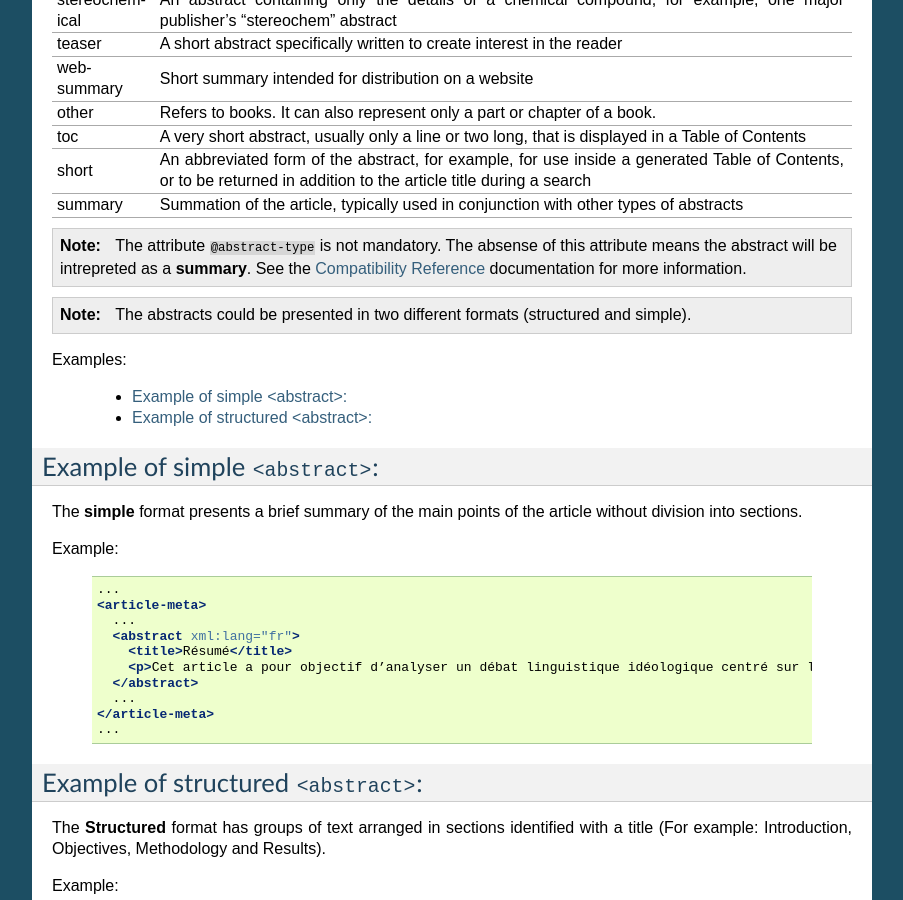
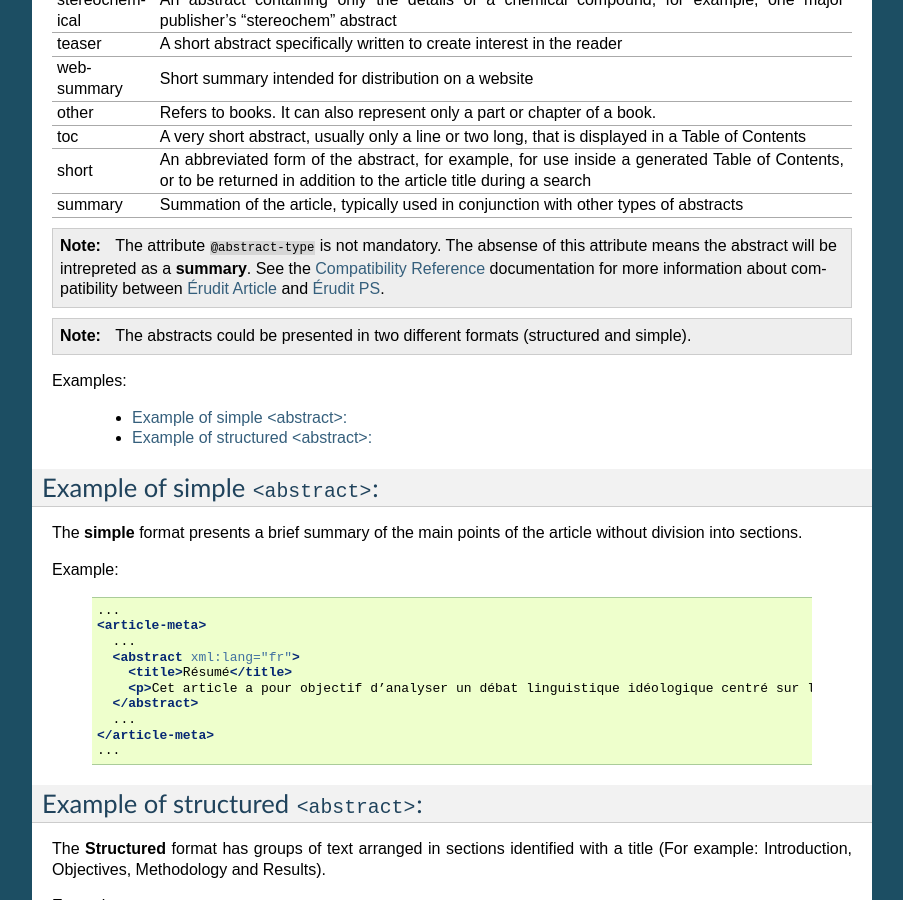
Before and after one commit to erudit/erudit-ps-documentation, a Sphinx documentation site: the page built from docs/source/tagset/element-abstract.rst, in a window 1280 px wide and 900 px high, scrolled down 658 px. Shown: the whole window, without its empty margins (198-1101 px from the left). Built offline with Sphinx 7.4.7, drawn with Linux system fonts in a browser that asks for light colours.

Commit message:
Improving abstract documentation

```diff
--- a/docs/source/tagset/element-abstract.rst
+++ b/docs/source/tagset/element-abstract.rst
@@ -74,7 +74,7 @@
 
 .. note::
 
-  The attribute ``@abstract-type`` is not mandatory. The absense of this attribute means the abstract will be intrepreted as a **summary**. See the :ref:`compatibility-reference` documentation for more information.
+  The attribute ``@abstract-type`` is not mandatory. The absense of this attribute means the abstract will be intrepreted as a **summary**. See the :ref:`compatibility-reference` documentation for more information about compatibility between :term:`Érudit Article` and :term:`Érudit PS`.
 
 .. note::
 
```
